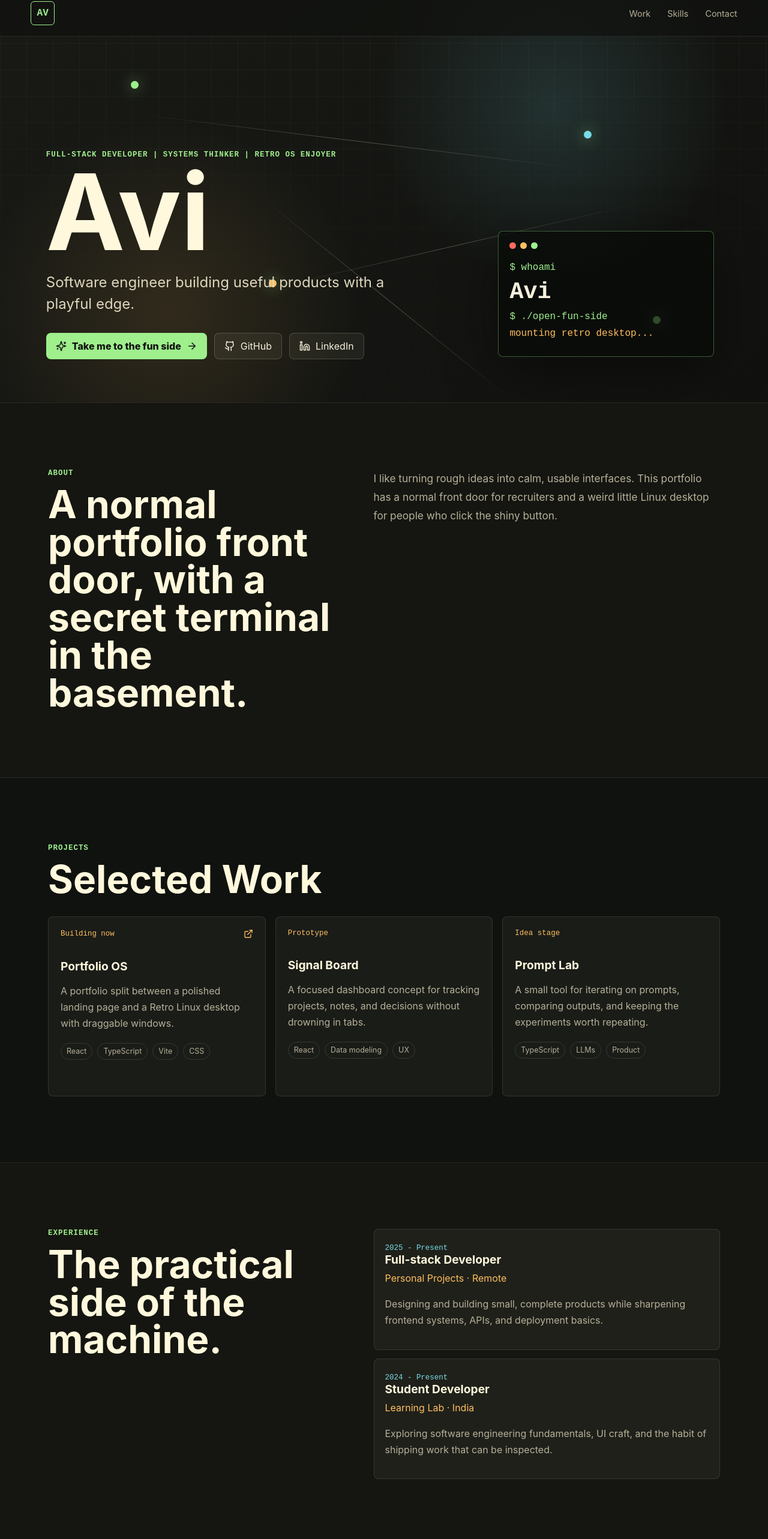
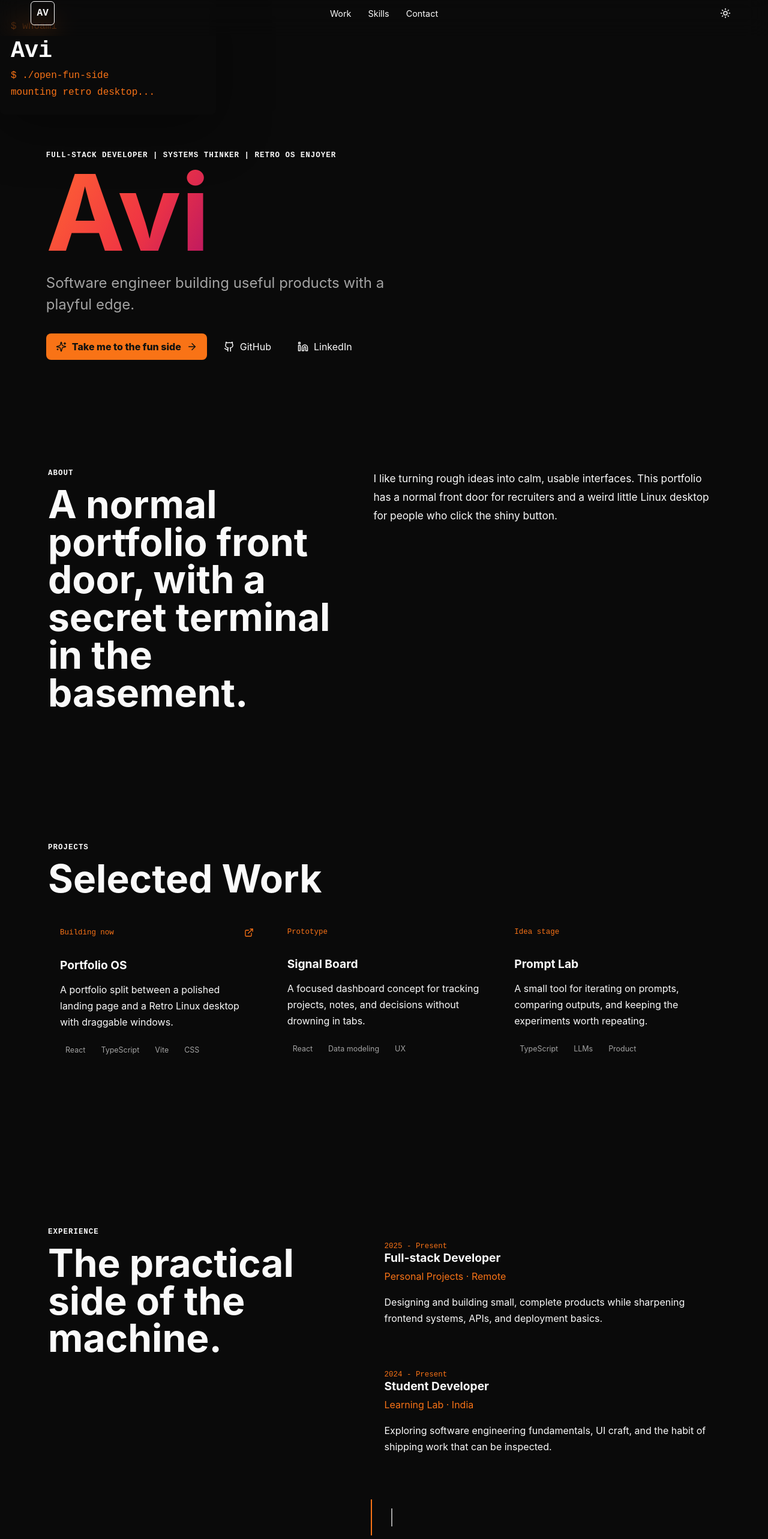
Before and after one commit to e-avi/portfolio, a React (Vite) app: page / in a window 1280 px wide. Shown: the part 16-2582 px from the top of the page at 60% size. Built offline with nearby package versions, Linux system fonts and the light colour scheme.

Commit message:
feat: background animation added

```diff
--- a/src/components/MainPortfolio.tsx
+++ b/src/components/MainPortfolio.tsx
@@ -5,16 +5,45 @@ import {
   Github,
   Linkedin,
   Mail,
+  Moon,
   Sparkles,
+  Sun,
   Terminal,
 } from "lucide-react";
+import { useEffect, useState } from "react";
 import { portfolio } from "../data/portfolio";
+
+type Theme = "light" | "dark" | "matsu";
 
 type MainPortfolioProps = {
   navigateFun: () => void;
 };
 
 export function MainPortfolio({ navigateFun }: MainPortfolioProps) {
+  const [theme, setTheme] = useState<Theme>(() => {
+    if (typeof window !== "undefined") {
+      const saved = localStorage.getItem("theme") as Theme;
+      if (saved) return saved;
+      const prefersDark = window.matchMedia("(prefers-color-scheme: dark)").matches;
+      return prefersDark ? "dark" : "light";
+    }
+    return "light";
+  });
+
+  const [activeExperience, setActiveExperience] = useState(0);
+
+  useEffect(() => {
+    const root = document.documentElement;
+    root.setAttribute("data-theme", theme);
+    localStorage.setItem("theme", theme);
+  }, [theme]);
+
+  const cycleTheme = () => {
+    setTheme((current) => (current === "light" ? "dark" : current === "dark" ? "matsu" : "light"));
+  };
+
+  const ThemeIcon = theme === "light" ? Sun : theme === "dark" ? Moon : Sun;
+
   return (
     <main className="site-shell">
       <nav className="main-nav" aria-label="Primary">
@@ -26,19 +55,21 @@ export function MainPortfolio({ navigateFun }: MainPortfolioProps) {
           <a href="#skills">Skills</a>
           <a href="#contact">Contact</a>
         </div>
+        <button
+          className="theme-toggle"
+          type="button"
+          onClick={cycleTheme}
+          aria-label={`Switch to ${theme === "light" ? "dark" : theme === "dark" ? "matte" : "light"} theme`}
+        >
+          <ThemeIcon size={18} />
+        </button>
       </nav>
 
       <section id="top" className="hero-section">
         <div className="hero-backdrop" aria-hidden="true">
-          <div className="system-constellation">
-            <span className="node node-a" />
-            <span className="node node-b" />
-            <span className="node node-c" />
-            <span className="node node-d" />
-            <span className="line line-a" />
-            <span className="line line-b" />
-            <span className="line line-c" />
-          </div>
+          <span className="ripple" />
+          <span className="ripple" />
+          <span className="ripple" />
           <div className="boot-preview">
             <div className="boot-bar">
               <span />
@@ -119,8 +150,11 @@ export function MainPortfolio({ navigateFun }: MainPortfolioProps) {
             <h2 id="experience-heading">The practical side of the machine.</h2>
           </div>
           <div className="timeline">
-            {portfolio.experience.map((item) => (
-              <article className="timeline-item" key={`${item.role}-${item.organization}`}>
+            {portfolio.experience.map((item, index) => (
+              <article
+                className={`timeline-item ${index === activeExperience ? "active" : ""}`}
+                key={`${item.role}-${item.organization}`}
+              >
                 <span>{item.period}</span>
                 <h3>{item.role}</h3>
                 <p className="timeline-org">
@@ -131,6 +165,19 @@ export function MainPortfolio({ navigateFun }: MainPortfolioProps) {
             ))}
           </div>
         </div>
+        <div className="peak-dots" aria-label="Experience timeline navigation">
+          {portfolio.experience.map((item, index) => (
+            <button
+              key={`${item.role}-${item.organization}`}
+              className={`peak-dot ${index === activeExperience ? "active" : ""}`}
+              type="button"
+              onClick={() => setActiveExperience(index)}
+              aria-label={`View experience: ${item.role} at ${item.organization}`}
+            >
+              <span className="dot-inner" />
+            </button>
+          ))}
+        </div>
       </section>
 
       <section id="skills" className="content-band" aria-labelledby="skills-heading">
@@ -139,19 +186,16 @@ export function MainPortfolio({ navigateFun }: MainPortfolioProps) {
             <p className="section-kicker">Skills</p>
             <h2 id="skills-heading">A toolkit that keeps expanding.</h2>
           </div>
-          <div className="skill-grid">
-            {portfolio.skillGroups.map((group) => (
-              <article className="skill-panel" key={group.label}>
-                <h3>{group.label}</h3>
-                <div className="chip-row">
-                  {group.items.map((item) => (
-                    <span className="chip chip-bright" key={item}>
-                      {item}
-                    </span>
-                  ))}
-                </div>
-              </article>
-            ))}
+          <div className="ticker" aria-label="Skills ticker">
+            <div className="ticker-track">
+              {Array(2).fill(null).flatMap((_, i) =>
+                portfolio.skillGroups.flatMap((group) => [group.label, ...group.items]).map((item) => (
+                  <span className="ticker-item" key={`${i}-${item}`}>
+                    {item}
+                  </span>
+                ))
+              )}
+            </div>
           </div>
         </div>
       </section>
--- a/src/styles.css
+++ b/src/styles.css
@@ -1,24 +1,47 @@
 :root {
-  --bg: #11120f;
-  --ink: #f5f0dc;
-  --muted: #b6b098;
-  --panel: #191a16;
-  --panel-2: #22231d;
-  --line: #3a3b31;
-  --green: #9fef8d;
-  --cyan: #78dce8;
-  --amber: #ffbf5f;
-  --red: #ff6b5f;
+  --background: 0 0% 100%;
+  --foreground: 0 0% 3.9%;
+  --muted: 0 0% 96.1%;
+  --muted-foreground: oklch(.552 .016 285.938);
+  --border: 0 0% 89.8%;
+  --card: 0 0% 100%;
   --shadow: rgba(0, 0, 0, 0.35);
-  color: var(--ink);
-  background: var(--bg);
-  font-family:
-    Inter, ui-sans-serif, system-ui, -apple-system, BlinkMacSystemFont, "Segoe UI",
-    sans-serif;
+  color: hsl(var(--foreground));
+  background: hsl(var(--background));
+  font-family: Inter, ui-sans-serif, system-ui, -apple-system, BlinkMacSystemFont, "Segoe UI", sans-serif;
   font-synthesis: none;
   text-rendering: optimizeLegibility;
   -webkit-font-smoothing: antialiased;
   -moz-osx-font-smoothing: grayscale;
+}
+
+:root, .dark {
+  --background: 0 0% 3.9%;
+  --foreground: 0 0% 98%;
+  --muted: 0 0% 14.9%;
+  --muted-foreground: 0 0% 63.9%;
+  --border: 0 0% 14.9%;
+  --card: 0 0% 3.9%;
+  --primary: 0 0% 98%;
+  --primary-foreground: 0 0% 9%;
+}
+
+.matsu {
+  --background: 79 0% 75%;
+  --foreground: 0 0% 9%;
+  --muted: 0 0% 96.1%;
+  --muted-foreground: oklch(.552 .016 285.938);
+  --border: 0 0% 89.8%;
+  --card: 79 0% 75%;
+}
+
+[data-theme="dark"] {
+  --background: 0 0% 3.9%;
+  --foreground: 0 0% 98%;
+  --muted: 0 0% 14.9%;
+  --muted-foreground: 0 0% 63.9%;
+  --border: 0 0% 14.9%;
+  --card: 0 0% 3.9%;
 }
 
 * {
@@ -33,7 +56,11 @@ body {
   margin: 0;
   min-width: 320px;
   min-height: 100vh;
-  background: var(--bg);
+  background: hsl(var(--background));
+}
+
+[data-theme="dark"] body {
+  background: #06030a;
 }
 
 button,
@@ -53,10 +80,7 @@ a {
 .site-shell {
   min-height: 100vh;
   overflow-x: hidden;
-  background:
-    linear-gradient(180deg, rgba(17, 18, 15, 0.4), #11120f 80%),
-    repeating-linear-gradient(90deg, rgba(159, 239, 141, 0.04) 0 1px, transparent 1px 82px),
-    #11120f;
+  background: hsl(var(--background));
 }
 
 .main-nav {
@@ -69,8 +93,8 @@ a {
   align-items: center;
   justify-content: space-between;
   padding: 18px clamp(18px, 4vw, 56px);
-  background: rgba(17, 18, 15, 0.74);
-  border-bottom: 1px solid rgba(245, 240, 220, 0.1);
+  background: hsla(var(--background), 0.74);
+  border-bottom: 1px solid hsla(var(--foreground), 0.1);
   backdrop-filter: blur(18px);
 }
 
@@ -79,11 +103,29 @@ a {
   width: 40px;
   height: 40px;
   place-items: center;
-  border: 1px solid var(--green);
+  border: 1px solid hsl(var(--primary));
   border-radius: 6px;
-  color: var(--green);
+  color: hsl(var(--primary));
   font-family: "JetBrains Mono", "Fira Code", ui-monospace, monospace;
   font-weight: 800;
+}
+
+.theme-toggle {
+  display: flex;
+  align-items: center;
+  justify-content: center;
+  width: 40px;
+  height: 40px;
+  border: 1px solid hsla(var(--foreground), 0.18);
+  border-radius: 6px;
+  background: hsla(var(--foreground), 0.06);
+  color: hsl(var(--foreground));
+  cursor: pointer;
+  transition: transform 160ms ease;
+}
+
+.theme-toggle:hover {
+  transform: translateY(-2px);
 }
 
 .nav-links {
@@ -104,7 +146,8 @@ a {
   align-items: end;
   isolation: isolate;
   padding: 120px clamp(18px, 6vw, 84px) 72px;
-  border-bottom: 1px solid rgba(245, 240, 220, 0.1);
+  border-bottom: 1px solid hsla(var(--foreground), 0.1);
+  overflow: hidden;
 }
 
 .hero-backdrop {
@@ -112,10 +155,7 @@ a {
   inset: 0;
   z-index: -1;
   overflow: hidden;
-  background:
-    radial-gradient(circle at 72% 28%, rgba(120, 220, 232, 0.14), transparent 28%),
-    radial-gradient(circle at 22% 78%, rgba(255, 191, 95, 0.12), transparent 28%),
-    linear-gradient(135deg, rgba(25, 26, 22, 0.95), rgba(17, 18, 15, 0.86));
+  background: hsl(var(--background));
 }
 
 .hero-backdrop::before {
@@ -123,15 +163,10 @@ a {
   inset: 0;
   content: "";
   background:
-    linear-gradient(rgba(159, 239, 141, 0.05) 1px, transparent 1px),
-    linear-gradient(90deg, rgba(159, 239, 141, 0.05) 1px, transparent 1px);
+    linear-gradient(hsla(var(--primary), 0.05) 1px, transparent 1px),
+    linear-gradient(90deg, hsla(var(--primary), 0.05) 1px, transparent 1px);
   background-size: 44px 44px;
   mask-image: linear-gradient(to bottom, black, transparent 82%);
-}
-
-.system-constellation {
-  position: absolute;
-  inset: 0;
 }
 
 .node {
@@ -194,18 +229,21 @@ a {
 }
 
 .boot-preview {
-  position: absolute;
-  right: clamp(18px, 7vw, 90px);
-  bottom: 76px;
-  width: min(360px, 38vw);
-  min-height: 210px;
+  position: relative;
+  width: min(360px, 90vw);
+  min-height: 180px;
   padding: 18px;
-  border: 1px solid rgba(159, 239, 141, 0.34);
+  border: 1px solid hsla(var(--foreground), 0.2);
   border-radius: 8px;
-  background: rgba(8, 10, 8, 0.72);
+  background: hsl(var(--card));
   box-shadow: 0 24px 90px rgba(0, 0, 0, 0.4);
-  color: var(--green);
+  color: #f97316;
   font-family: "JetBrains Mono", "Fira Code", ui-monospace, monospace;
+}
+
+[data-theme="dark"] .boot-preview {
+  background: #06030a;
+  border-color: #362843;
 }
 
 .boot-preview p,
@@ -216,12 +254,12 @@ a {
 }
 
 .boot-preview strong {
-  color: var(--ink);
+  color: hsl(var(--foreground));
   font-size: 2.4rem;
 }
 
 .boot-preview em {
-  color: var(--amber);
+  color: #f97316;
   font-style: normal;
 }
 
@@ -264,15 +302,41 @@ a {
 .hero-copy h1 {
   margin: 0;
   max-width: 10ch;
-  color: #fff8dc;
   font-size: clamp(4rem, 15vw, 11rem);
   line-height: 0.84;
+  background: linear-gradient(120deg, #ff6432, #f03543, #a40a70, #5f1492, #762df5);
+  background-size: 200% 200%;
+  animation: gradient-slide 2s linear infinite;
+  -webkit-background-clip: text;
+  background-clip: text;
+  color: transparent;
+}
+
+[data-theme="light"] .hero-copy h1 {
+  background: linear-gradient(120deg, #ff6432, #f03543, #a40a70, #5f1492, #762df5);
+  -webkit-background-clip: text;
+  background-clip: text;
+  color: transparent;
+}
+
+[data-theme="dark"] .hero-copy h1 {
+  background: linear-gradient(120deg, #ff6432, #f03543, #a40a70, #5f1492, #762df5);
+  -webkit-background-clip: text;
+  background-clip: text;
+  color: transparent;
+}
+
+.matsu .hero-copy h1 {
+  background: linear-gradient(120deg, #ff6432, #f03543, #a40a70, #5f1492, #762df5);
+  -webkit-background-clip: text;
+  background-clip: text;
+  color: transparent;
 }
 
 .hero-lede {
   max-width: 620px;
   margin: 26px 0 0;
-  color: #ded7bd;
+  color: hsl(var(--muted-foreground));
   font-size: clamp(1.1rem, 2vw, 1.5rem);
   line-height: 1.5;
 }
@@ -301,15 +365,15 @@ a {
 }
 
 .primary-action {
-  background: var(--green);
+  background: #f97316;
   color: #11120f;
   font-weight: 800;
 }
 
 .secondary-action {
-  border: 1px solid rgba(245, 240, 220, 0.18);
-  background: rgba(245, 240, 220, 0.06);
-  color: var(--ink);
+  border: 1px solid hsla(var(--foreground), 0.18);
+  background: hsla(var(--foreground), 0.06);
+  color: hsl(var(--foreground));
 }
 
 .primary-action:hover,
@@ -318,7 +382,7 @@ a {
 }
 
 .secondary-action:hover {
-  border-color: rgba(159, 239, 141, 0.5);
+  border-color: #f97316;
 }
 
 .is-disabled {
@@ -332,13 +396,13 @@ a {
 
 .content-band {
   padding: clamp(58px, 9vw, 110px) clamp(18px, 6vw, 84px);
-  border-bottom: 1px solid rgba(245, 240, 220, 0.08);
-  background: rgba(17, 18, 15, 0.68);
+  border-bottom: 1px solid hsla(var(--foreground), 0.08);
+  background: hsla(var(--background), 0.68);
 }
 
 .intro-band,
 .split-band {
-  background: #151611;
+  background: hsl(var(--background));
 }
 
 .section-inner {
@@ -353,19 +417,32 @@ a {
 
 .section-inner h2 {
   margin: 0;
-  color: #fff8dc;
+  color: hsl(var(--foreground));
   font-size: clamp(2rem, 5vw, 4.6rem);
   line-height: 0.98;
 }
 
 .section-inner h3 {
   margin: 0;
-  color: #fff8dc;
+  color: hsl(var(--foreground));
   font-size: 1.2rem;
 }
 
-.intro-grid,
-.split-grid,
+.intro-grid {
+  display: grid;
+  grid-template-columns: minmax(0, 0.9fr) minmax(280px, 1.1fr);
+  gap: clamp(28px, 6vw, 70px);
+  align-items: start;
+}
+
+.split-grid {
+  display: grid;
+  grid-template-columns: minmax(0, 0.9fr) minmax(280px, 1.1fr);
+  gap: clamp(28px, 6vw, 70px);
+  align-items: start;
+  position: relative;
+}
+
 .contact-grid {
   display: grid;
   grid-template-columns: minmax(0, 0.9fr) minmax(280px, 1.1fr);
@@ -381,19 +458,52 @@ a {
   line-height: 1.8;
 }
 
-.project-grid,
-.skill-grid {
+.project-grid {
   display: grid;
   grid-template-columns: repeat(3, minmax(0, 1fr));
   gap: 16px;
 }
 
+.ticker {
+  display: flex;
+  align-items: center;
+  gap: 16px;
+  padding: 10px 0;
+  margin-bottom: 2rem;
+  overflow: hidden;
+  border-top: 0.5px solid #e7d2f9;
+  border-bottom: 0.5px solid #e7d2f9;
+}
+
+.ticker-track {
+  display: flex;
+  gap: 32px;
+  animation: scroll 20s linear infinite;
+  white-space: nowrap;
+}
+
+.ticker-item {
+  font-size: 0.78rem;
+  letter-spacing: 0.08em;
+  text-transform: uppercase;
+  color: hsl(var(--muted-foreground));
+}
+
+@keyframes scroll {
+  from {
+    transform: translateX(0);
+  }
+  to {
+    transform: translateX(calc(-50% - 16px));
+  }
+}
+
 .project-card,
 .skill-panel,
 .timeline-item {
-  border: 1px solid rgba(245, 240, 220, 0.11);
+  border: 1px solid hsla(var(--foreground), 0.11);
   border-radius: 8px;
-  background: rgba(245, 240, 220, 0.045);
+  background: hsla(var(--foreground), 0.045);
 }
 
 .project-card {
@@ -406,7 +516,7 @@ a {
   align-items: center;
   justify-content: space-between;
   margin-bottom: 34px;
-  color: var(--amber);
+  color: #f97316;
   font-family: "JetBrains Mono", "Fira Code", ui-monospace, monospace;
   font-size: 0.78rem;
 }
@@ -430,15 +540,15 @@ a {
   align-items: center;
   min-height: 28px;
   padding: 0 9px;
-  border: 1px solid rgba(245, 240, 220, 0.12);
+  border: 1px solid hsla(var(--foreground), 0.12);
   border-radius: 999px;
-  color: var(--muted);
+  color: hsl(var(--muted-foreground));
   font-size: 0.78rem;
 }
 
 .chip-bright {
-  border-color: rgba(159, 239, 141, 0.2);
-  color: #d6f7c9;
+  border-color: hsla(25 0% 0% / 0.2);
+  color: #f97316;
 }
 
 .timeline {
@@ -451,18 +561,67 @@ a {
 }
 
 .timeline-item span {
-  color: var(--cyan);
+  color: #f97316;
   font-family: "JetBrains Mono", "Fira Code", ui-monospace, monospace;
   font-size: 0.78rem;
 }
 
 .timeline-org {
   margin: 6px 0 0;
-  color: var(--amber) !important;
+  color: #f97316 !important;
+}
+
+[data-theme="dark"] .ticker {
+  border-top: 0.5px solid #362843;
+  border-bottom: 0.5px solid #362843;
+}
+
+.matsu .ticker {
+  border-top: 0.5px solid #e4e4e7;
+  border-bottom: 0.5px solid #e4e4e7;
+}
+
+.matsu .ticker-item {
+  color: #909092;
 }
 
 .skill-panel {
   padding: 18px;
+}
+
+.peak-dots {
+  position: relative;
+  margin: 40px auto 0;
+  display: flex;
+  gap: 24px;
+  justify-content: center;
+}
+
+.peak-dot {
+  position: relative;
+  cursor: pointer;
+  z-index: 0;
+  width: 10px;
+  border: none;
+  background: transparent;
+  padding: 0;
+}
+
+.peak-dot .dot-inner {
+  display: block;
+  width: 2px;
+  height: 30px;
+  background: hsl(var(--muted-foreground));
+  transition: all 0.2s ease;
+}
+
+.peak-dot.active .dot-inner {
+  background: #f97316;
+  height: 60px;
+}
+
+.peak-dot:hover .dot-inner {
+  background: #f97316 !important;
 }
 
 .contact-band {
@@ -931,6 +1090,108 @@ a {
   font-size: 0.84rem;
 }
 
+.ripple {
+  position: absolute;
+  top: 50%;
+  left: 50%;
+  width: 50vw;
+  height: 50vw;
+  border-radius: 50%;
+  transform: translate(-50%, -50%) scale(0);
+  animation: ripple 20s infinite ease-in-out;
+  z-index: -1;
+  background: radial-gradient(circle, hsla(var(--primary), 0.1), transparent);
+}
+
+.ripple:nth-child(2) {
+  animation-delay: 2s;
+}
+
+.ripple:nth-child(3) {
+  animation-delay: 4s;
+}
+
+.gradient-custom {
+  background: linear-gradient(120deg, #ff6432, #f03543, #a40a70, #5f1492, #762df5);
+}
+
+.animate-gradient {
+  background-size: 200% 200%;
+  animation: gradient-slide 2s linear infinite;
+}
+
+.theme-switch-wrapper {
+  width: 60px;
+  height: 30px;
+  background-color: #e5e7eb;
+  border-radius: 9999px;
+  position: relative;
+  cursor: pointer;
+  transition: background-color 0.3s ease;
+}
+
+.theme-switch-wrapper.dark {
+  background-color: #99a1af;
+}
+
+.theme-switch-wrapper.matsu {
+  background-color: #ceb990;
+}
+
+.theme-switch {
+  height: 100%;
+  display: flex;
+  align-items: center;
+  transition: all 0.3s ease;
+}
+
+.theme-switch .theme-icon {
+  height: 24px;
+  width: 24px;
+  background-color: #fff;
+  border-radius: 9999px;
+  display: flex;
+  align-items: center;
+  justify-content: center;
+  font-size: 14px;
+  transition: transform 0.3s ease;
+  transform: translate(3px);
+}
+
+.theme-switch.dark .theme-icon {
+  transform: translate(30px);
+  border: 2px solid #1c274c;
+}
+
+.theme-switch.matsu .theme-icon {
+  transform: translate(32px);
+  border: 2px solid oklch(0.41 0.077 78.9);
+}
+
+@keyframes ripple {
+  0% {
+    transform: translate(-50%, -50%) scale(0);
+    opacity: 1;
+  }
+  50% {
+    transform: translate(-50%, -50%) scale(1);
+    opacity: 0.3;
+  }
+  100% {
+    transform: translate(-50%, -50%) scale(2);
+    opacity: 0;
+  }
+}
+
+@keyframes gradient-slide {
+  0% {
+    background-position: 0% 50%;
+  }
+  100% {
+    background-position: 100% 50%;
+  }
+}
+
 @media (max-width: 900px) {
   .boot-preview {
     position: relative;
@@ -1031,4 +1292,8 @@ a {
   .task-clock {
     display: none;
   }
+
+  .peak-dots {
+    display: none;
+  }
 }
```
Also changed, not shown: src/components/FunOS.tsx (+4 -4 lines).
